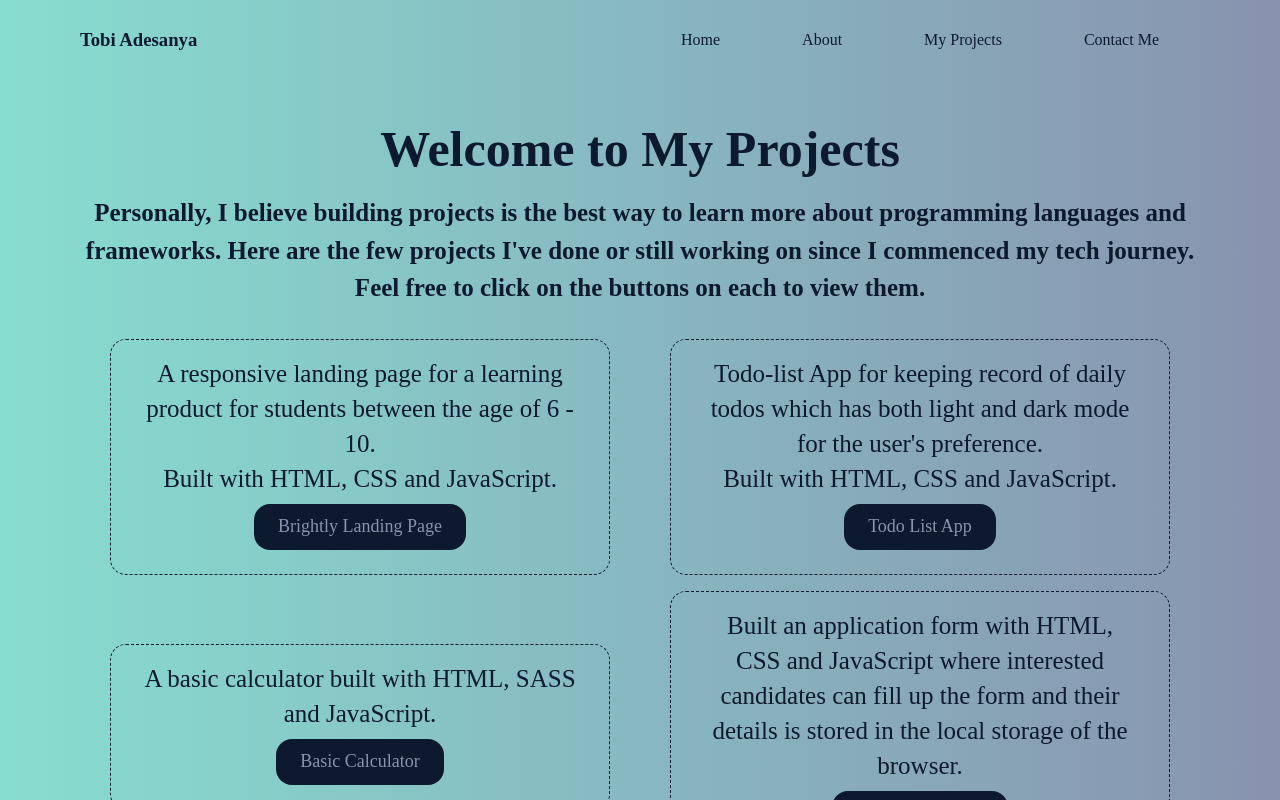
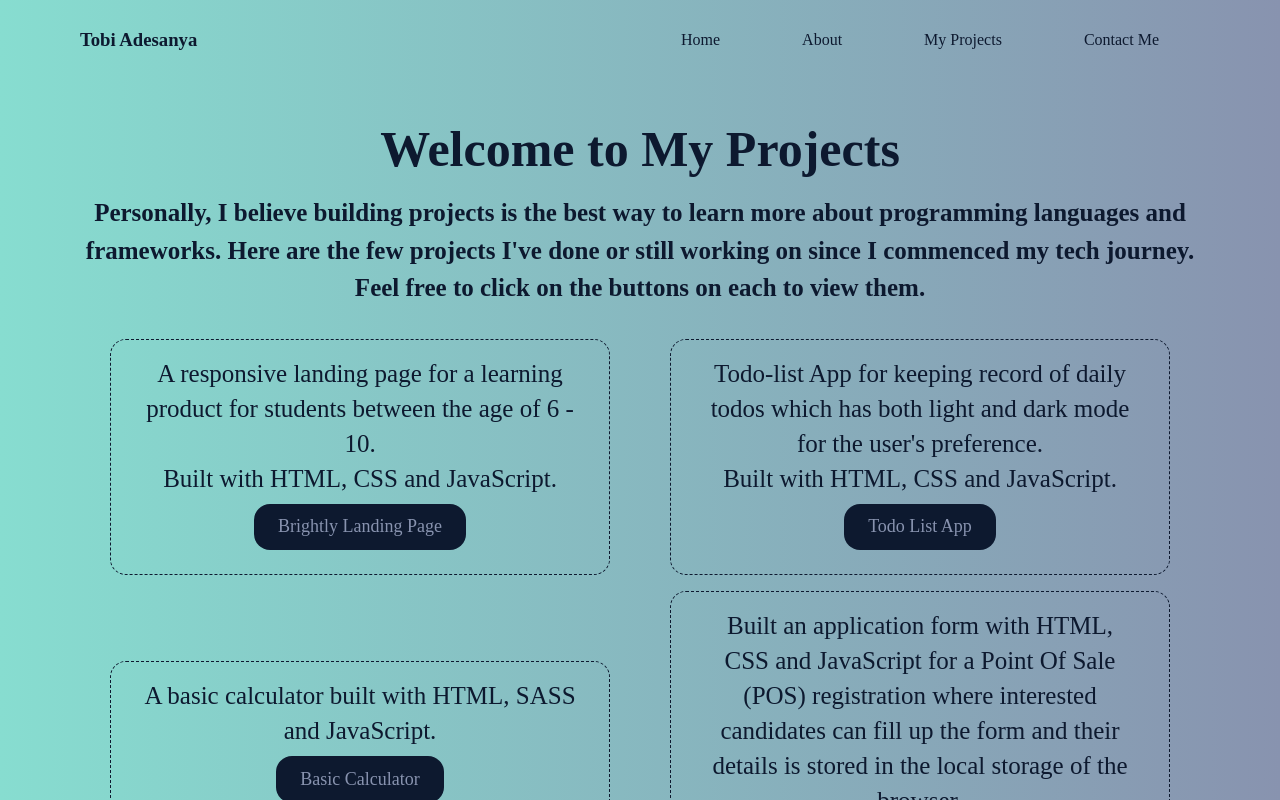
Before and after one commit to Omolaso/myPortfolio, a React (Create React App) app: page /Projects in a window 1280 px wide. Shown: the top 800 px of the page. Built offline with nearby package versions, Linux system fonts and the light colour scheme.

Commit message:
adjustments

```diff
--- a/src/components/Projects.jsx
+++ b/src/components/Projects.jsx
@@ -29,8 +29,8 @@ const Projects = () => {
         </div>
 
         <div className="project-card">
-          <p>Built an application form with HTML, CSS and JavaScript where interested candidates can fill up
-            the form and their details is stored in the local storage of the browser.</p>
+          <p>Built an application form with HTML, CSS and JavaScript for a Point Of Sale &#40;POS&#41; registration
+            where interested candidates can fill up the form and their details is stored in the local storage of the browser.</p>
           <a href="https://developeraccessment.netlify.app/" target="_blank" rel="noopener noreferrer"> <button className="btn">Application Form</button> </a>
         </div>
 
```
